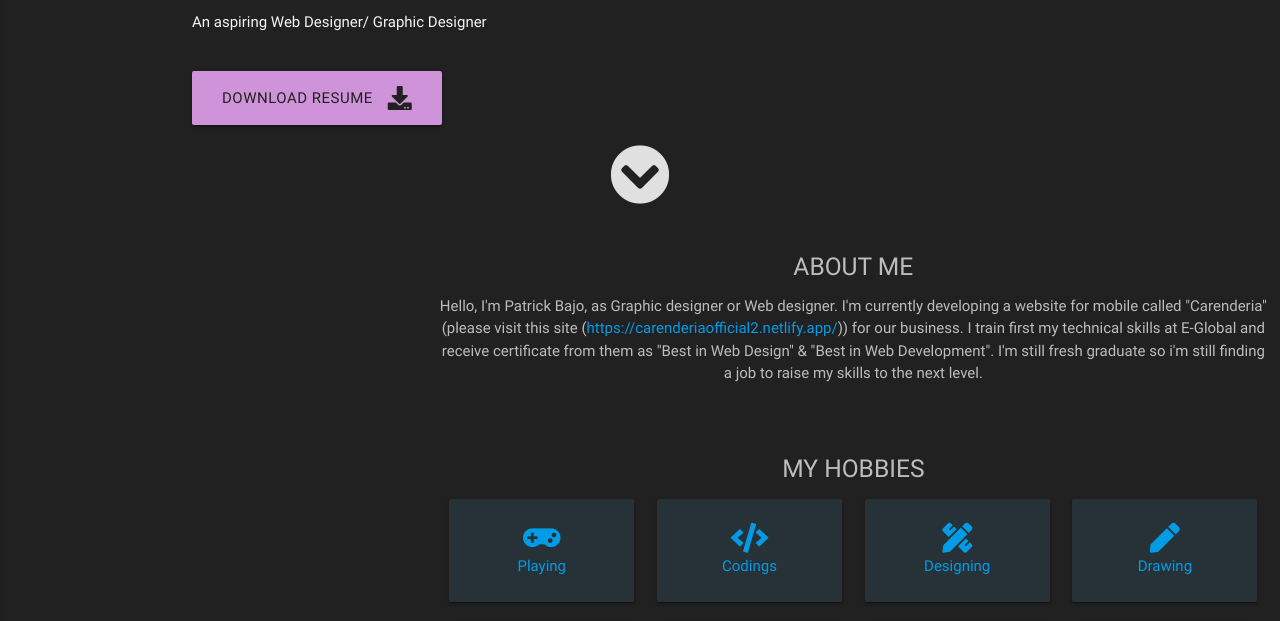
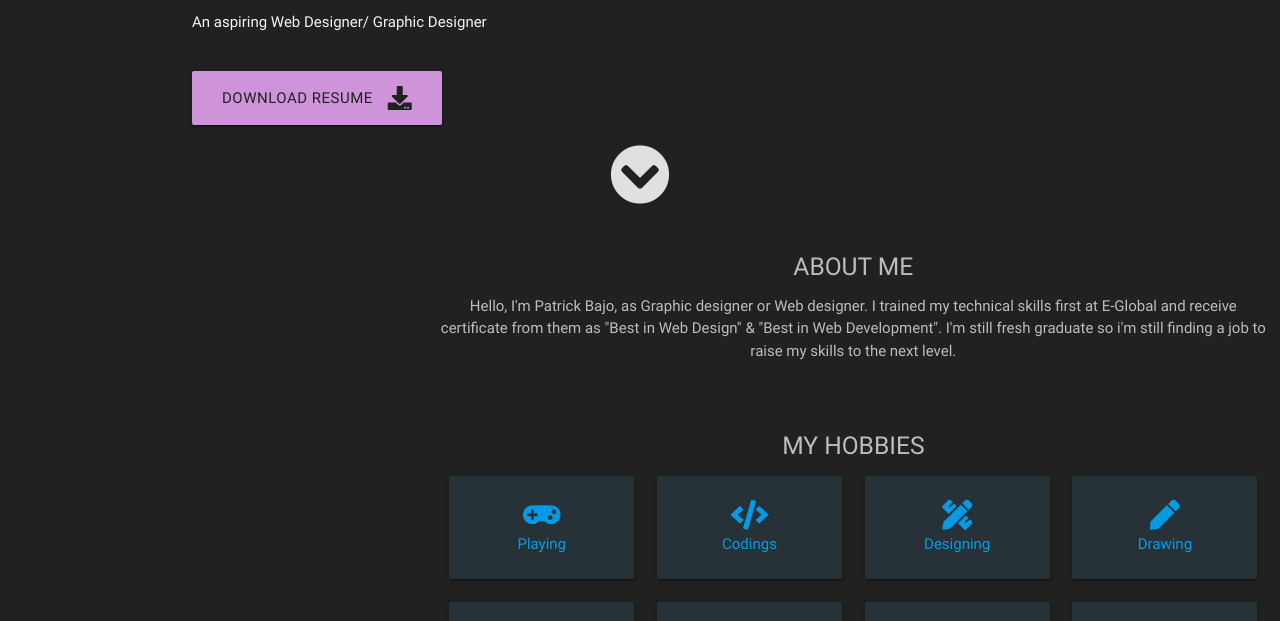
Before and after one commit to kimraepardz55/portfolio, a website: page index.html in a window 1280 px wide. Shown: the part 141-762 px from the top of the page. Drawn offline with nearby package versions, Linux system fonts and the light colour scheme; a web font is replaced by a local one.

Commit message:
change the description in about me

```diff
--- a/index.html
+++ b/index.html
@@ -171,8 +171,8 @@
                                    <div class="col l8 center m12 s12">
                                           <div class="row">
                                                  <h5>ABOUT ME</h5>
-                                                 <p class="main-text">Hello, I'm Patrick Bajo, as Graphic designer or Web designer. I'm currently developing a website for mobile called "Carenderia" (please visit this site (<a href="https://carenderiaofficial2.netlify.app/">https://carenderiaofficial2.netlify.app/</a>)) for our business. I train first
-                                                        my technical skills at E-Global and receive certificate from them as "Best in Web Design" &  "Best in Web Development". I'm still fresh graduate so i'm still finding a job to raise my skills to the next level.
+                                                 <p class="main-text">Hello, I'm Patrick Bajo, as Graphic designer or Web designer. I trained
+                                                        my technical skills first at E-Global and receive certificate from them as "Best in Web Design" &  "Best in Web Development". I'm still fresh graduate so i'm still finding a job to raise my skills to the next level.
                                                  </p>
                                           </div> <br>
 
```
